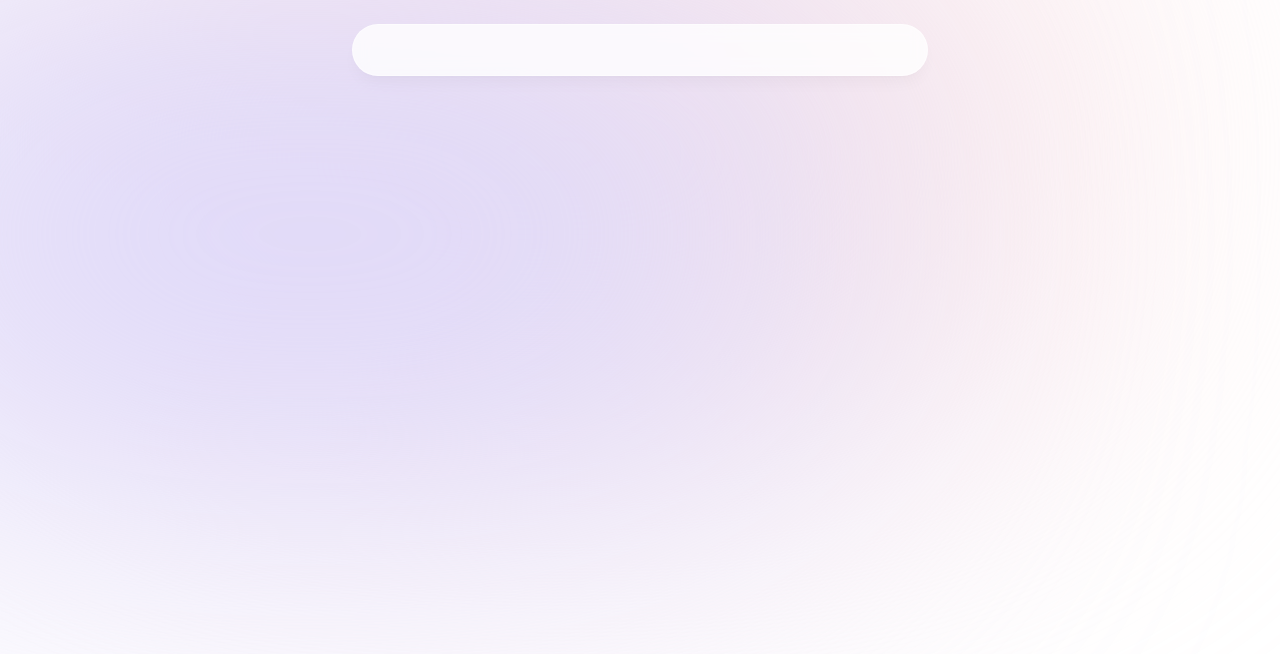
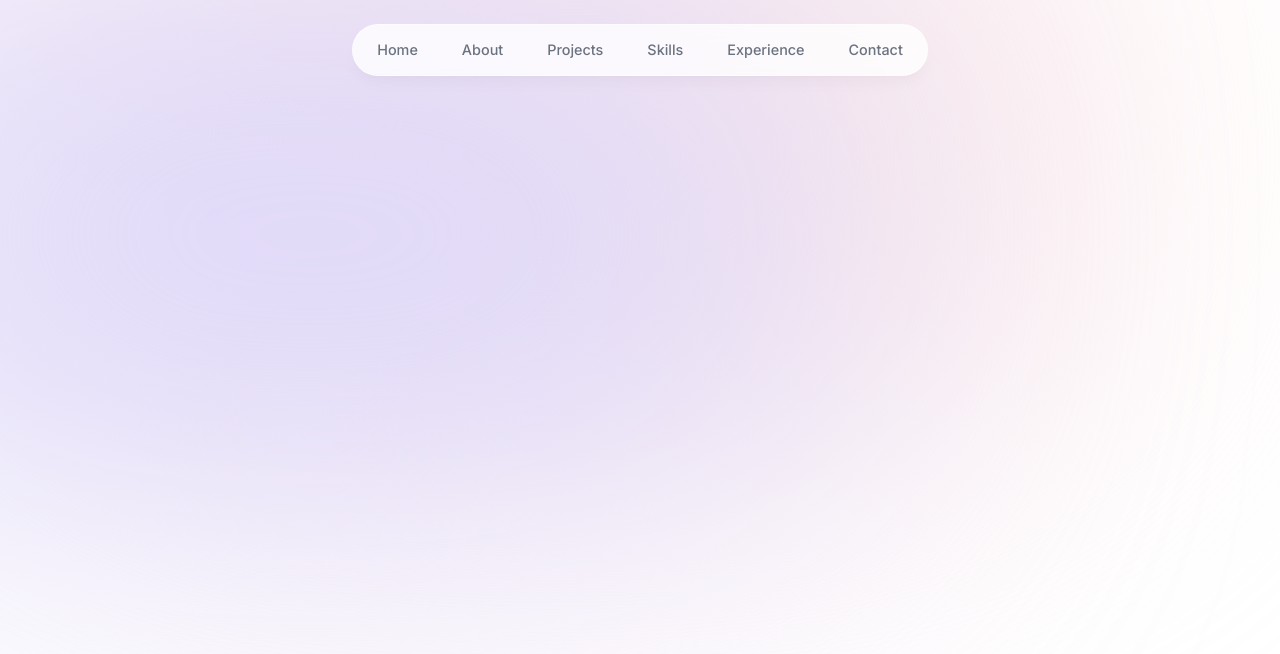
Before and after one commit to temkode/next-portfolio, a Next.js app: page / in a window 1280 px wide. Shown: the top 654 px of the page. Built offline with nearby package versions, Linux system fonts and the light colour scheme.

Commit message:
header animation and text added

```diff
--- a/components/header.tsx
+++ b/components/header.tsx
@@ -1,9 +1,38 @@
+"use client";
+
 import React from "react";
+import { motion } from "framer-motion";
+import { links } from "@/lib/data";
+import Link from "next/link";
 
 export default function Header() {
   return (
     <header className="z-[999] relative">
-      <div className="fixed top-0 left-1/2 -translate-x-1/2 h-[4.5rem] w-full rounded-none border border-white border-opacity-40 bg-white bg-opacity-80 shadow-lg shadow-black/[0.03] backdrop-blur-[0.5rem] sm:top-6 sm:h-[3.25rem] sm:w-[36rem] sm:rounded-full"></div>
+      <motion.div
+        className="fixed top-0 left-1/2 -translate-x-1/2 h-[4.5rem] w-full rounded-none border border-white border-opacity-40 bg-white bg-opacity-80 shadow-lg shadow-black/[0.03] backdrop-blur-[0.5rem] sm:top-6 sm:h-[3.25rem] sm:w-[36rem] sm:rounded-full"
+        initial={{ y: -100, x: "-50%", opacity: 0 }}
+        animate={{ y: 0, x: "-50%", opacity: 1 }}
+      ></motion.div>
+
+      <nav className="flex fixed top-[0.15rem] left-1/2 h-12 -translate-x-1/2 py-2 sm:top-[1.7rem] sm:h-[initial] sm:py-0">
+        <ul className="flex w-[22rem] flex-wrap items-center justify-center gap-y-1 text-[0.9rem] font-medium text-gray-500 sm:flex-nowrap sm:gap-5 ">
+          {links.map((link) => (
+            <motion.li
+              key={link.hash}
+              className="h-3/4 flex items-center justify-center"
+              initial={{ y: -100, opacity: 0 }}
+              animate={{ y: 0, opacity: 1 }}
+            >
+              <Link
+                href={link.hash}
+                className="flex w-full items-center justify-center px-3 py-3 hover:text-gray-950 transition"
+              >
+                {link.name}
+              </Link>
+            </motion.li>
+          ))}
+        </ul>
+      </nav>
     </header>
   );
 }
--- a/package.json
+++ b/package.json
@@ -15,6 +15,7 @@
     "autoprefixer": "10.4.19",
     "eslint": "8.57.0",
     "eslint-config-next": "14.1.4",
+    "framer-motion": "^11.0.22",
     "next": "14.1.4",
     "postcss": "8.4.38",
     "react": "18.2.0",
```
Also changed, not shown: 1 other file (tests, documents, lock files or other folders).
